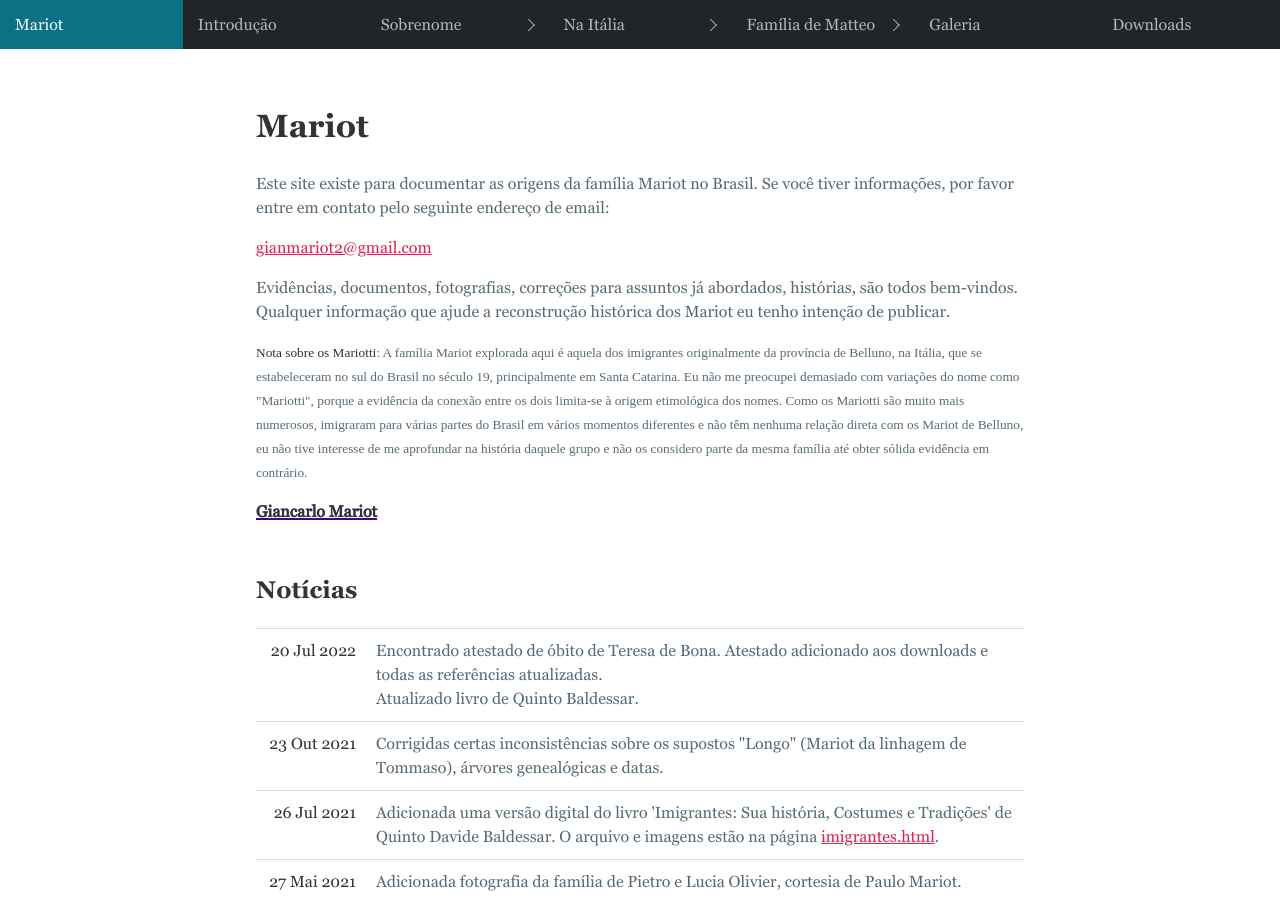
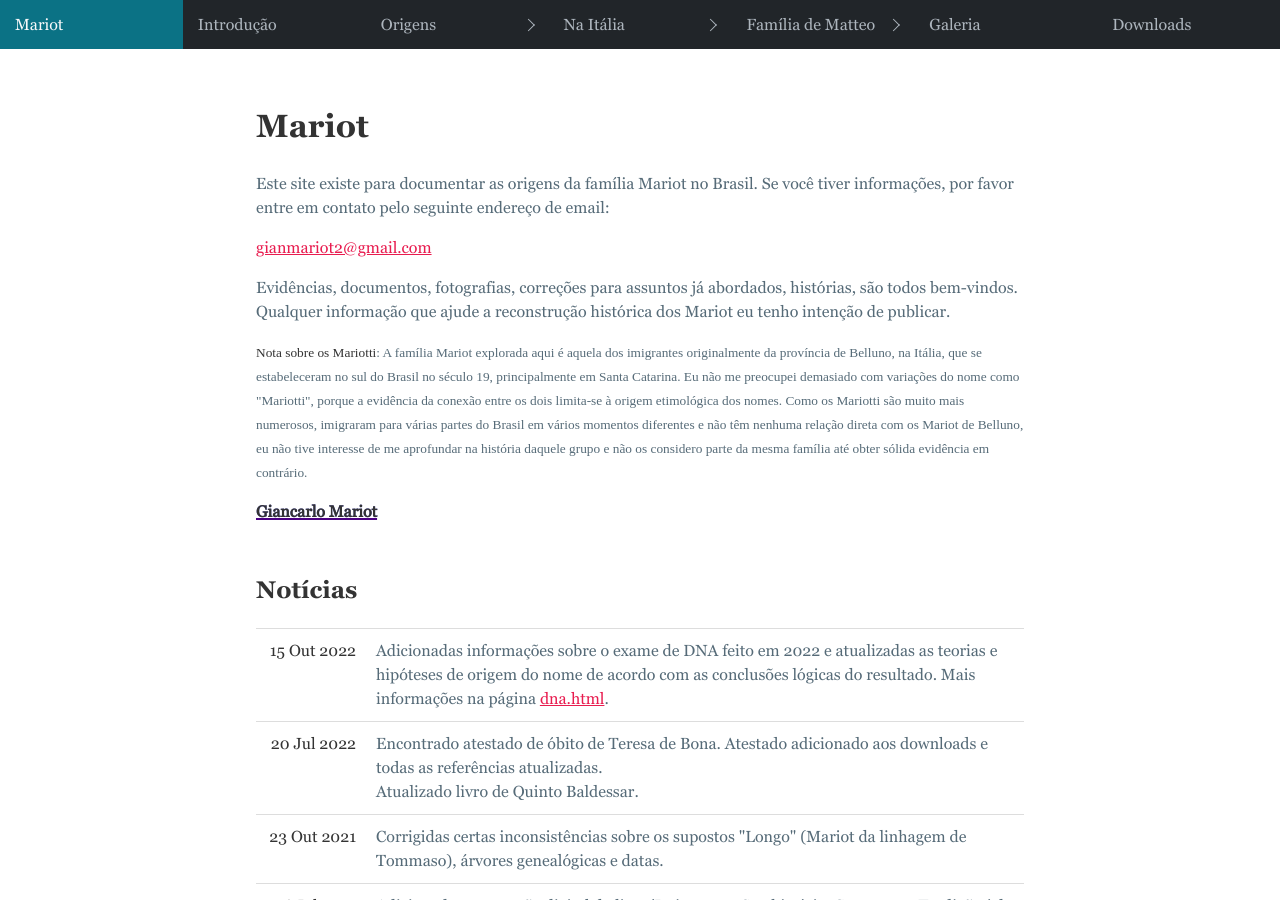
Before and after one commit to sentient06/mariot-family, a Jekyll site: the page built from index.html, in a window 1280 px wide and 900 px high. Built offline with Jekyll 4.4.1, drawn with Linux system fonts in a browser that asks for light colours; some web fonts are replaced.

Commit message:
Adding DNA information

```diff
--- a/_data/downloads/6_books.yml
+++ b/_data/downloads/6_books.yml
@@ -7,6 +7,6 @@
     desc: "Versão digital da primeira edição."
     type: PDF (texto)
     author: Mons. Quinto Davide Baldessar
-    file: Imigrantes-07-21.pdf
+    file: Imigrantes-03-22.pdf
     image: ImigrantesNovo.jpg
-    revision: '26 julho 2021'
+    revision: '29 março 2022'
--- a/_data/news.yml
+++ b/_data/news.yml
@@ -1,3 +1,7 @@
+- date: 15 Out 2022
+  text:
+    - Adicionadas informações sobre o exame de DNA feito em 2022 e atualizadas as teorias e hipóteses de origem do nome de acordo com as conclusões lógicas do resultado. Mais informações na página <a href="dna.html">dna.html</a>.
+
 - date: 20 Jul 2022
   text:
     - Encontrado atestado de óbito de Teresa de Bona. Atestado adicionado aos downloads e todas as referências atualizadas.
--- a/_includes/nav.html
+++ b/_includes/nav.html
@@ -7,13 +7,15 @@
                page.url == "/inglaterra.html" or
                page.url == "/franca.html" or
                page.url == "/brasao.html"
+               page.url == "/dna.html"
             %} class="current"{% endif %}>
-                <a class="has-arrow" href="" aria-expanded="false">Sobrenome</a>
+                <a class="has-arrow" href="" aria-expanded="false">Origens</a>
                 <ul>
                     <li{% if page.url == "/etimologia.html" %} class="current"{% endif %}><a href="etimologia.html">Etimologia</a></li>
-                    <li{% if page.url == "/inglaterra.html" %} class="current"{% endif %}><a href="inglaterra.html">Mariot na Inglaterra</a></li>
-                    <li{% if page.url == "/franca.html" %} class="current"{% endif %}><a href="franca.html">Mariot na França</a></li>
+                    <li{% if page.url == "/inglaterra.html" %} class="current"{% endif %}><a href="inglaterra.html">Mariot da Inglaterra</a></li>
+                    <li{% if page.url == "/franca.html" %} class="current"{% endif %}><a href="franca.html">Mariot da França</a></li>
                     <li{% if page.url == "/brasao.html" %} class="current"{% endif %}><a href="brasao.html">Brasão da família</a></li>
+                    <li{% if page.url == "/dna.html" %} class="current"{% endif %}><a href="dna.html">Exame de DNA</a></li>
                 </ul>
             </li>
             <li{%
--- /dev/null
+++ b/dna.html
@@ -0,0 +1,126 @@
+---
+layout: default
+css_files: generations
+title: Exame de DNA
+---
+
+        <section>
+            <h1>
+                Exame de DNA
+            </h1>
+            <p>
+                Em 2022 o autor efetuou um exame de DNA autosomal.
+            </p>
+            <p>
+                Anestry DNA, a entidade que efetuou o teste, possui um banco de dados de DNA com cariótipos mais freqüentes em diferentes regiões do mundo. O resultado final é uma estimativa derivada de cerca de 22 milhões de indivíduos.{% cite ancestry %}
+            </p>
+            <p>
+                Algumas coisas muito interessantes podem ser concluídas com base no teste, que decidi listar abaixo.
+            </p>
+        </section>
+
+        <section>
+            <h3>
+                Os Mariot do Vêneto provavelmente não são de origem britânica
+            </h3>
+            <div class="fr limit mar10-l" style="max-width: 40%;">
+                <div class="image-frame">
+                    <img src="assets/images/illustrations/dna.png" alt="DNA">
+                    <small>A primeira fotografia de uma molécula de DNA (imagem por Enzo di Fabrizio)</small>
+                </div>
+            </div>
+            <p>
+                O teste de 2022 acusou que não há nenhum indício de DNA britânico por parte de pai.{% cite dna %} Embora o teste determine "cerca de 3%" de DNA galês, esta estimativa vem da ancestralidade materna do autor, cuja mãe não é decendente dos Mariot.
+            </p>
+            <p>
+                Transmissão de cromossomos é aleatória, mas a inexistência de cariótipos comuns nas ilhas britânicas fortalece a teoria que os Mariot de Longarone não são britânicos, e fortalece as teorias de origem italiana, francesa e até mesmo alemã.
+            </p>
+            <p>
+                Isso significa que os Mariot de Longarone provavelmente não têm laços com os Mariot das ilhas britânicas. Existe uma chance pequena da existência de ancestrais britânicos na genealogia desta família e os cromossomos não terem sido transmitidos em algum momento.
+            </p>
+        </section>
+
+        <section>
+            <h3>
+                Os Mariot do Vêneto talvez também não tenham laços franceses
+            </h3>
+            <p>
+                O exame acusa cerca de 4% de cariótipos franceses. O autor, entretanto, é trineto de <strong class="g2">Giosuè Mariot</strong> e <strong class="g2">Giovanna Cordella</strong>.
+            </p>
+            <p>
+                A curiosidade está no fato de <strong class="g2">Giovanna Cordella</strong> ser neta de <strong class="g0">Giovanna Zuanon</strong>, uma mulher de família francesa, filha de <strong class="z0">Sebastiano Zuanon</strong> e <strong class="z0">Tomasina Sablè</strong>, famílias tipicamente francesas.
+            </p>
+            <p>
+                Um cálculo básico pode ser feito para estimar a quantidade de DNA que pode ter sido herdado dos Zuanon e Sablè:
+            </p>
+            <p>
+                Cada pessoa possui 32 tetravós (2 pais, 4 avós, etc). Portanto, a quantidade máxima de DNA herdado de um tetravó é 1/32 ou 3.125%.
+            </p>
+            <p>
+                Como o teste opera na base de estimativa, é seguro presumir que os 4% são um arredondamento, e os 0.875% de diferença são negligíveis.
+            </p>
+            <p>
+                Se o DNA de origem francesa vem de <strong class="g2">Giovanna Cordella</strong>, parece que os <strong>Mariot</strong> do Vêneto têm pouco em comum com os da França.
+            </p>
+        </section>
+
+        <section>
+            <h3>
+                Existe uma chance muito pequena dos Mariot do Vêneto terem laços gregos
+            </h3>
+            <p>
+                Aparentemente, cerca de 3% do DNA do meu pai é das ilhas do mar Egeu, na Grécia.
+            </p>
+            <p>
+                O problema é que ninguém na sua árvore genealógica parece ter um nome ou sobrenome grego por 5 gerações. Mas a sexta geração acima dele possui várias lacunas, uma das quais são os pais de <strong class="g0">Pietro Mariot</strong>, e, novamente, os ancestrais de <strong class="g2">Giovanna Cordella</strong>.
+            </p>
+            <p>
+                Os <strong>Cordella</strong> são muito comuns no sul da Itália,{% cite mappa-it-cordella %} onde existe uma grande quantidade de descendentes de gregos.{% cite wiki-magna-graecia %}
+            </p>
+            <p>
+                Porém, isto é tudo especulação. O DNA grego pode muito bem ter vindo dos <strong>Mariot</strong>, embora seja necessário estabelecer a plausibilidade desta hipótese.
+            </p>
+        </section>
+
+        <section>
+            <h3>
+                Talvez os Mariot sejam completamente italianos
+            </h3>
+            <p>
+                Com 31% de DNA da Itália setentrional e apenas 2% do sul da Itália, é difícil estabelecer os <strong>Mariot</strong> do Vêneto em outro lugar do mundo. Meu avô está provavelmente muito perto do título de "100% sangue italiano". Isso sugere que talvez a imigração seja algo muito recente na história dos <strong>Mariot</strong> e que a presença deles no norte da itália seja um fenômeno secular.
+            </p>
+            <p>
+                Isso me faz pensar que a etapa mais lógica para pesquisas no futuro é buscar mais informações no norte da Itália durante o período medieval. É mais provável que a grafia do nome tenha se modificado, mas os ancestrais dos <strong>Mariot</strong> do Vêneto eram um grupo relativamente insular e permaneceram na região por muitas gerações.
+            </p>
+            <div class="image-frame fr limit mar10-l mar10-b mar10-t" style="width: 100%;">
+                <img src="assets/images/illustrations/inheritance.jpg" alt="Herança genética" />
+                <small>A parte verde é típica do norte da Itália</small>
+            </div>
+
+        </section>
+
+        <section>
+            <h2>
+                Futuros exames
+            </h2>
+            <p>
+                Eu fiz o exame por pura curiosidade e paguei pelo serviço. Futuros exames podem resultar em novas informações, mas o escopo de potenciais diferenças é bem pequeno.
+            </p>
+            <p>
+                A coisa mais útil a se fazer seria fazer mais exames de DNA com outros membros da família, especialmente as de ramos mais distantes, e comparar os resultados.
+            </p>
+            <p>
+                Não pretendo fazer nenhum tipo de campanha para que isso aconteça, mas se o leitor sentir-se inclinado a efetuar um exame similar, gostaria de pedir que compartilhe os resultados. Seria muito interessante revelar mais algumas peças deste quebra-cabeças.
+            </p>
+            <p>
+                <strong class="g6">
+                    <a href="6-giancarlo.html" class="hide">Giancarlo Mariot</a>
+                </strong>
+            </p>
+        </section>
+        <footer>
+            <h2>
+                Referências
+            </h2>
+            {% bibliography --cited_in_order %}
+        </footer>
--- a/franca.html
+++ b/franca.html
@@ -5,7 +5,26 @@
         <h1>
             Mariot na França
         </h1>
+
+        <section>
+            <div class="theory">
+                <h4>
+                    Exame de DNA
+                </h4>
+                <p>
+                    Em 2022 o autor efetuou um exame de DNA autosomal que acusou um pequeno indício de DNA francês por parte de pai.{% cite dna %} Porém, existe uma grande chance de que as gerações mais antigas dos Mariot do Vêneto não sejam de origem francesa.
+                </p>
+                <p>
+                    Mais informações podem ser verificadas na <a href="dna.html">página sobre o teste de DNA</a>.
+                </p>
+            </div>
+        </section>
+
         <section class="section" id="section_franca">
+            <h2>
+                Os Mariot da França
+            </h2>
+
             <div class="remember">
                 <h4>
                     Século 18
@@ -52,8 +71,11 @@
 
         <section class="section">
             <h2>
-                Imigrantes franceses
+                A hipótese dos imigrantes franceses
             </h2>
+            <p>
+                Certamente existem <strong>Mariot</strong> na França. Mas seriam eles aparentados com os <strong>Mariot</strong> do Vêneto?
+            </p>
             <h3>
                 Distribuição geográfica dos Mariot na Europa
             </h3>
@@ -61,13 +83,16 @@
                 Em 2020, estima-se que existem pessoas com o sobrenome <strong>Mariot</strong> em 17 cidades da Itália, com até 5 pessoas em cada uma (mais ou menos 85 pessoas no máximo), especialmente na região do <em>Veneto</em>, com 9 cidades. As outras regiões são <em>Toscana</em> (3), <em>Lombardia</em> (2), norte de <em>Piedmont</em> (2) e <em>Liguria</em> (1).{% cite mappa-it %}
             </p>
             <p>
-                Na França, em compensação, existem <strong>Mariot</strong> em pelo menos 300 cidades, com entre 322 e 1.540 pessoas que usam esse sobrenome. A maioria vive em <em>Pays de la Loire</em> e <em>Île-de-France</em>. Isso reforça a idéia que os Mariot são originalmente da França.{% cite mappa-fr %}
+                Na França, em compensação, existem <strong>Mariot</strong> em pelo menos 300 cidades, com entre 322 e 1.540 pessoas que usam esse sobrenome. A maioria vive em <em>Pays de la Loire</em> e <em>Île-de-France</em>. Isso reforça a idéia que o sobrenome se originou na França.{% cite mappa-fr %} Isso não significa, entretanto, que não tenha se originado também noutra parte.
             </p>
             <p>
-                Mas como eles foram parar na Itália? <strong>Por que</strong> eles teriam ido para a Itália?
+                Se os <strong>Mariot</strong> da França forem aparentados com os do Vêneto, como, quando e porque eles foram para a Itália?
             </p>
             <p>
-                No momento é impossível responder isso. Mas podemos formular algumas hipóteses baseado na história desses lugares. A quantidade pequena de <strong>Mariot</strong> na Itália sugere que uma imigração da França, caso tenha acontecido, foi relativamente recente. Os registros italianos mais antigos dos <strong>Mariot</strong> são de meados de 1800. Se eles vieram da França, uma análise do que aconteceu nos 100 anos anteriores pode dar uma idéia do que pode ter causado uma primeira imigração.
+                No momento é impossível responder isso. Mas podemos formular uma hipótese baseado na história desses lugares. A quantidade pequena de <strong>Mariot</strong> na Itália talvez sugira que uma imigração da França, caso tenha acontecido, tenha sido relativamente recente. Os registros italianos mais antigos dos <strong>Mariot</strong> são de meados de 1800. Se eles vieram da França, uma análise do que aconteceu nos 100 anos anteriores pode dar uma idéia do que pode ter causado uma primeira imigração.
+            </p>
+            <p>
+                Porém, cabe ressaltar que isto é apenas uma hipótese, e carece de evidências de qualquer tipo. Inclusive, existe evidência em contrário, que pode ser explorada na <a href="dna.html">página sobre o teste de DNA</a>.
             </p>
         </section>
 
@@ -118,14 +143,14 @@
                     Hipótese
                 </h4>
                 <p>
-                    É possível que alguns <strong>Mariot</strong> tenham imigrado para a Itália durante os séculos 17 e 18 por causa dos problemas na França. O problema é que a não era fácil chegar na Itália. Um mapa de <strong>Jakob von Sandrart</strong> (1630-1708), mostra uma estrada que vai de <strong>Nice</strong> até <strong>Torino</strong>. Contornando rios e os alpes, o trajeto inteiro tem em média 560 quilômetros. Isso é, em média, entre 4 e 5 dias ininterruptos de viagem a cavalo, pois a região é muito montanhosa. Hoje o trajeto mais curto tem 194 quilômetros, e leva 2 dias de caminhada com uma pausa de 5 horas, um pouco menos a cavalo, provavelmente.{% cite excudit %}
+                    É possível, embora improvável, que alguns <strong>Mariot</strong> tenham imigrado para a Itália durante os séculos 17 e 18 por causa dos problemas na França. O problema é que a não era fácil chegar na Itália. Um mapa de <strong>Jakob von Sandrart</strong> (1630-1708), mostra uma estrada que vai de <strong>Nice</strong> até <strong>Torino</strong>. Contornando rios e os alpes, o trajeto inteiro tem em média 560 quilômetros. Isso é, em média, entre 4 e 5 dias ininterruptos de viagem a cavalo, pois a região é muito montanhosa. Hoje o trajeto mais curto tem 194 quilômetros, e leva 2 dias de caminhada com uma pausa de 5 horas, um pouco menos a cavalo, provavelmente.{% cite excudit %}
                     <!-- https://www.oldmapsonline.org/ -->
                 </p>
                 <p>
-                    Porém, o fato é que uma imigração parece ter ocorrido em algum momento. A etimologia do nome e o número de pessoas com esse sobrenome na França sugerem que seja um nome francês. E o nome certamente existia no Vêneto no século 18.
+                    Talvez fosse mais fácil chegar na Itália através de uma campanha militar, o que acontecia com relativa freqüência.
                 </p>
                 <p>
-                    Talvez fosse mais fácil chegar na Itália através de uma campanha militar, o que é bem possível, a julgar pela instabilidade na Itália no século XVI.
+                    A etimologia do nome e o número de pessoas com esse sobrenome na França deixam claro que os <strong>Mariot</strong> da França são nativos do local. O nome certamente existia no Vêneto no século 18, então basta descobrir se o nome vêneto surgiu de forma independente da variante francesa ou não.
                 </p>
             </div>
 
```
Also changed, not shown: other parts of franca.html (+1 -1 lines), _bibliography/references.bib (+31 -0 lines), inglaterra.html (+21 -5 lines), assets/images/illustrations/dna.png (added), assets/images/illustrations/inheritance.jpg (added).
